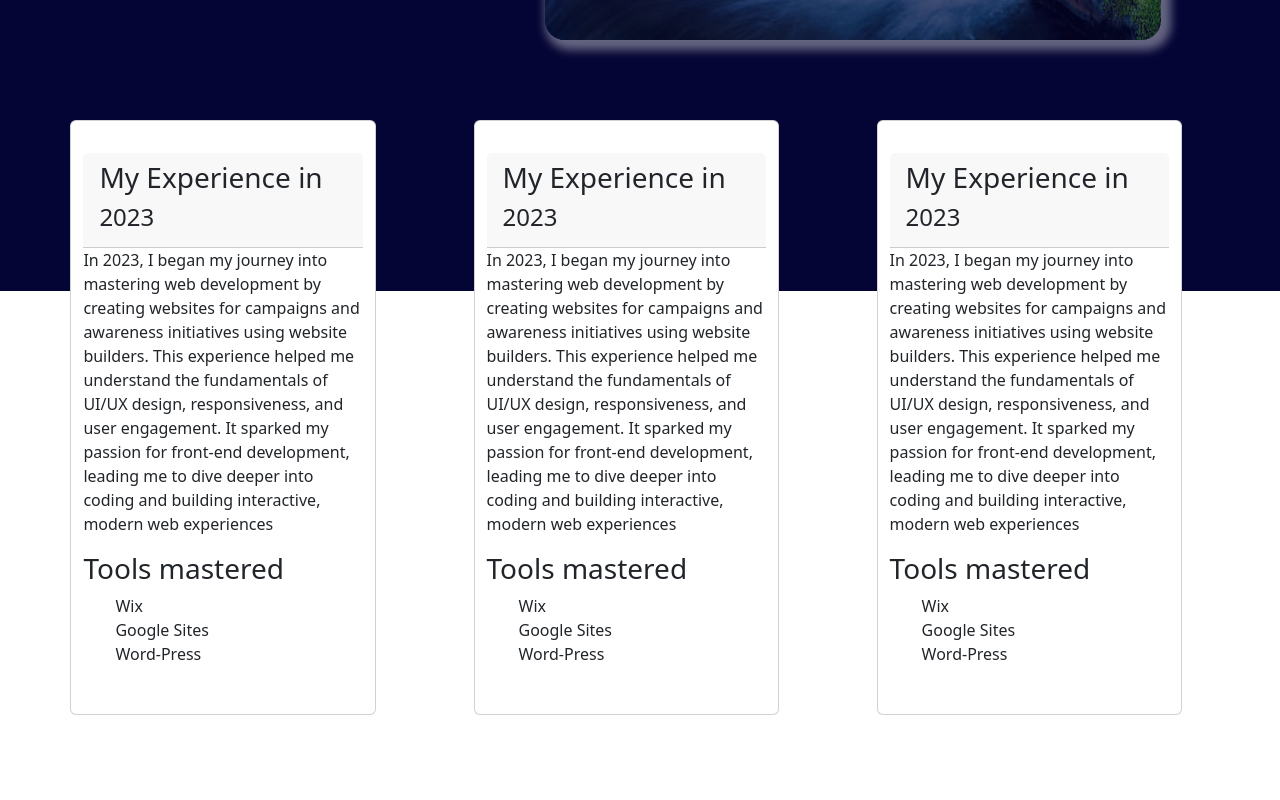
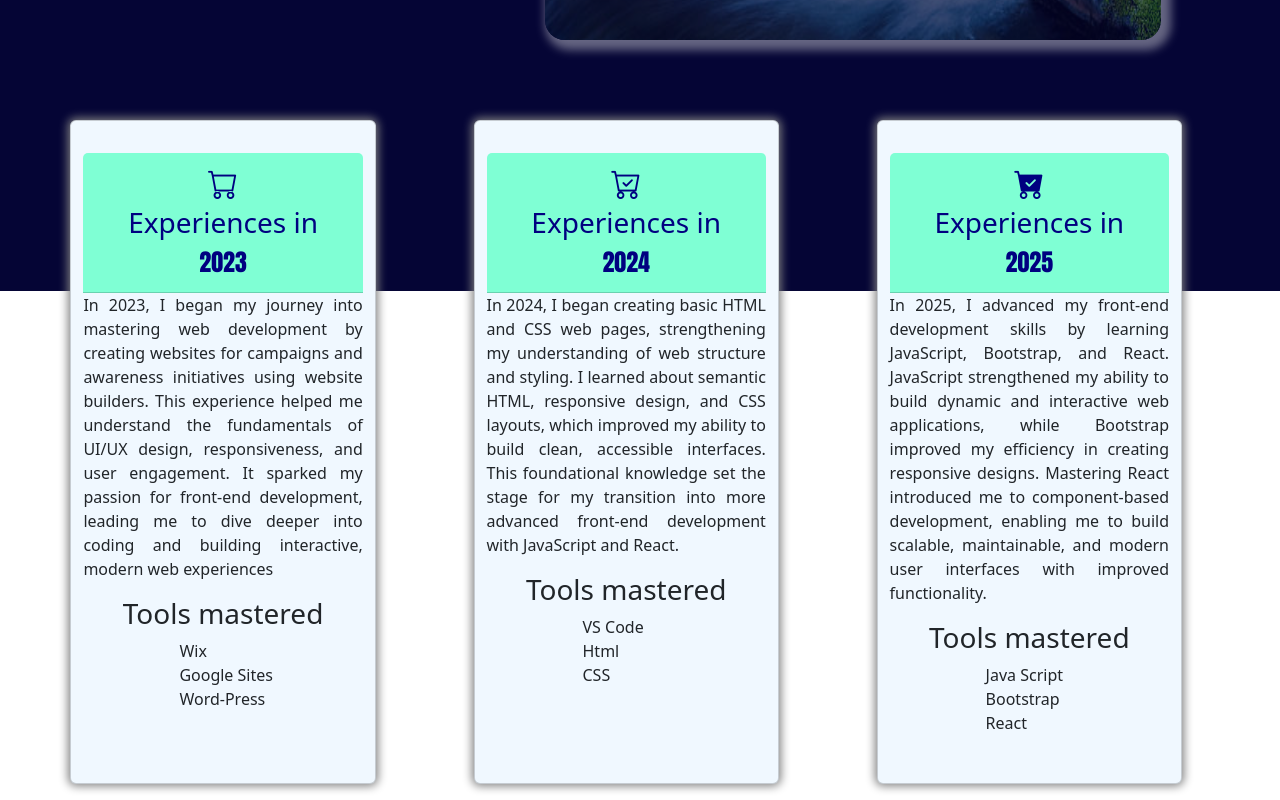
Before and after one commit to kamuchisa/Portfolio, a React (Vite) app: page / in a window 1280 px wide. Shown: the part 1400-2200 px from the top of the page. Built offline with nearby package versions, Linux system fonts and the light colour scheme.

Commit message:
Third darft

```diff
--- a/package.json
+++ b/package.json
@@ -12,6 +12,7 @@
   "dependencies": {
     "bootstrap": "^5.3.3",
     "bootstrap-icons": "^1.11.3",
+    "project25": "file:",
     "react": "^18.3.1",
     "react-dom": "^18.3.1",
     "react-icons": "^5.4.0",
--- a/src/Components/Footer.css
+++ b/src/Components/Footer.css
@@ -2,7 +2,7 @@ footer{
     background-color: rgb(5, 5, 53);
     color: gray;
     padding-top: 4%;
-    margin-top: 100vh;
+    margin-top: 120vh;
 
 
 }
--- a/src/Pages/Home.css
+++ b/src/Pages/Home.css
@@ -56,4 +56,33 @@
 }
 .identity .card {
   margin-right: 8%;
+  background-color: aliceblue;
+  box-shadow: 0px 0px 10px 2px grey;
+}
+.identity .card .card-header {
+  display: flex;
+  flex-direction: column;
+  justify-content: center;
+  background-color: aquamarine;
+  color: navy;
+}
+.identity .card .card-header i {
+  font-size: 30px;
+  text-align: center;
+}
+.identity .card .card-header h3 {
+  text-align: center;
+}
+.identity .card .card-header h4 {
+  text-align: center;
+  font-family: Impact, Haettenschweiler, "Arial Narrow Bold", sans-serif;
+}
+.identity .card .card-text p {
+  text-align: justify;
+}
+.identity .card .card-text h3 {
+  text-align: center;
+}
+.identity .card .card-text ul {
+  margin-left: 5vw;
 }/*# sourceMappingURL=Home.css.map */
--- a/src/Pages/Home.jsx
+++ b/src/Pages/Home.jsx
@@ -27,8 +27,8 @@ const Home = () => {
 
             <div className="card col-md-3">
               <div className="card-header">
-                <i></i>
-                <h3>My Experience in</h3>
+                <i className="bi bi-cart"></i>
+                <h3>Experiences in</h3>
                 <h4>2023</h4>
               </div>
               <div className="card-text">
@@ -53,47 +53,42 @@ const Home = () => {
             </div>
             <div className="card col-md-3">
               <div className="card-header">
-                <i></i>
-                <h3>My Experience in</h3>
-                <h4>2023</h4>
+                <i className="bi bi-cart-check"></i>
+                <h3>Experiences in</h3>
+                <h4>2024</h4>
               </div>
               <div className="card-text">
-                <p>In 2023, I began my journey into mastering web development by creating websites for campaigns and awareness initiatives
-                   using website builders. This experience helped me understand the fundamentals of UI/UX design, responsiveness, and user engagement.
-                    It sparked my passion for front-end development, leading me to dive deeper into coding and building interactive, modern web experiences</p>
+                <p>In 2024, I began creating basic HTML and CSS web pages, strengthening my understanding of web structure and styling.
+                  I learned about semantic HTML, responsive design, and CSS layouts, which improved my ability to build clean, accessible
+                  interfaces. This foundational knowledge set the stage for my transition into more advanced front-end development with JavaScript and React.</p>
 
                     <h3>Tools mastered</h3>
                     <ul>
-                      <li>Wix</li>
-                      <li>Google Sites</li>
-                      <li>Word-Press</li>
+                      <li>VS Code</li>
+                      <li>Html</li>
+                      <li>CSS</li>
                     </ul>
 
 
               </div>
-
-
-
-
-
-
             </div>
             <div className="card col-md-3">
               <div className="card-header">
-                <i></i>
-                <h3>My Experience in</h3>
-                <h4>2023</h4>
+                <i className="bi bi-cart-check-fill" ></i>
+                <h3>Experiences in</h3>
+                <h4>2025</h4>
               </div>
               <div className="card-text">
-                <p>In 2023, I began my journey into mastering web development by creating websites for campaigns and awareness initiatives
-                   using website builders. This experience helped me understand the fundamentals of UI/UX design, responsiveness, and user engagement.
-                    It sparked my passion for front-end development, leading me to dive deeper into coding and building interactive, modern web experiences</p>
+                <p>In 2025, I advanced my front-end development skills by learning JavaScript, Bootstrap, and React.
+                  JavaScript strengthened my ability to build dynamic and interactive web applications, while Bootstrap
+                  improved my efficiency in creating responsive designs. Mastering React introduced me to component-based development, enabling me to build scalable, maintainable,
+                  and modern user interfaces with improved functionality.</p>
 
                     <h3>Tools mastered</h3>
                     <ul>
-                      <li>Wix</li>
-                      <li>Google Sites</li>
-                      <li>Word-Press</li>
+                      <li>Java Script</li>
+                      <li>Bootstrap</li>
+                      <li> React</li>
                     </ul>
 
 
--- a/src/Pages/Home.scss
+++ b/src/Pages/Home.scss
@@ -69,6 +69,38 @@
 
     }   .card{
         margin-right: 8%;
+        background-color: aliceblue;
+        box-shadow: 0px 0px 10px 2px grey;
+        .card-header{
+            display: flex;
+            flex-direction: column;
+            justify-content: center;
+            background-color: aquamarine;
+            color: navy;
+            i{
+                font-size: 30px;
+                text-align: center;
+
+            }
+            h3{
+                text-align: center;
+            }
+            h4{
+                text-align: center;
+                font-family: Impact, Haettenschweiler, 'Arial Narrow Bold', sans-serif;
+            }
+        }
+        .card-text{
+            p{
+                text-align: justify;
+            }
+            h3{
+                text-align: center;
+            }
+            ul{
+                margin-left: 5vw;
+            }
+        }
 
     }
 }
--- a/src/Pages/PS.jsx
+++ b/src/Pages/PS.jsx
@@ -2,6 +2,7 @@
 const PS = () => {
   return (
     <div>
+
       <h3>the is the project and skills </h3>
     </div>
   )
```
Also changed, not shown: 2 other files (tests, documents, lock files or other folders).
